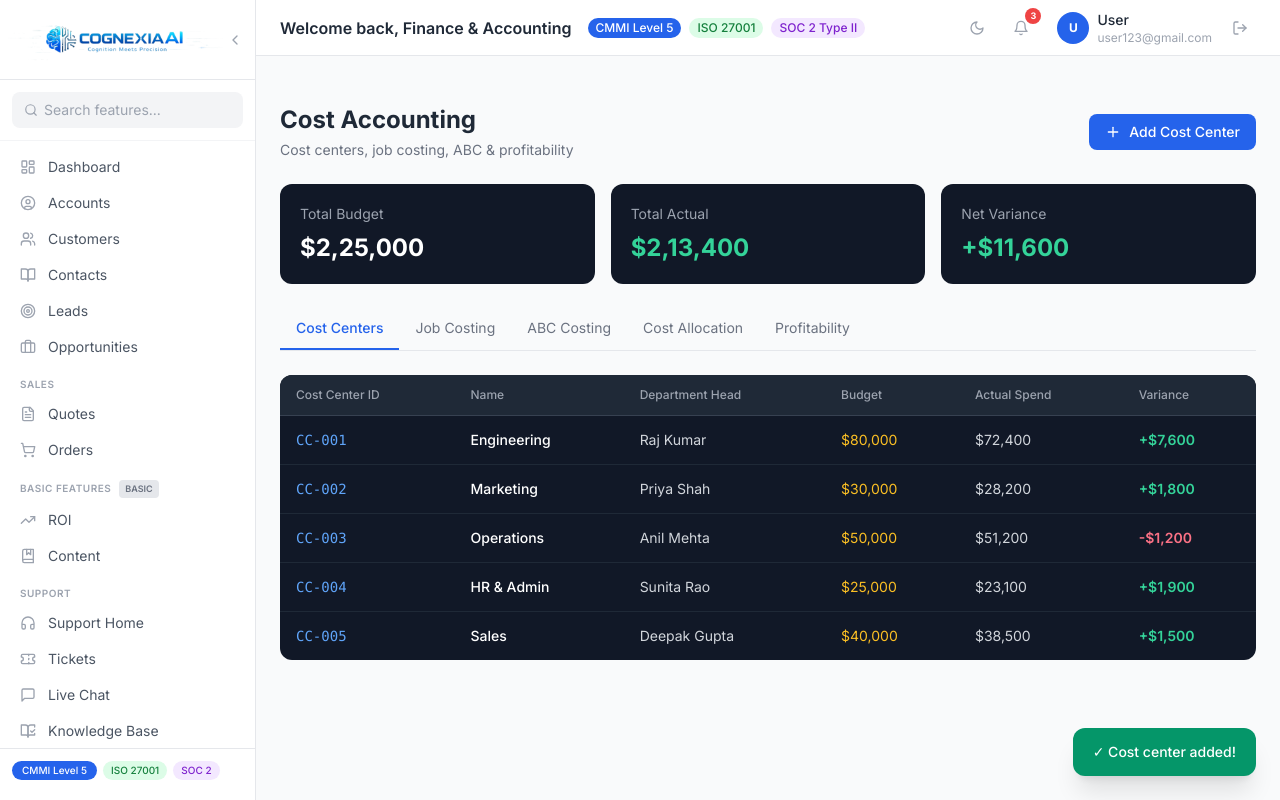
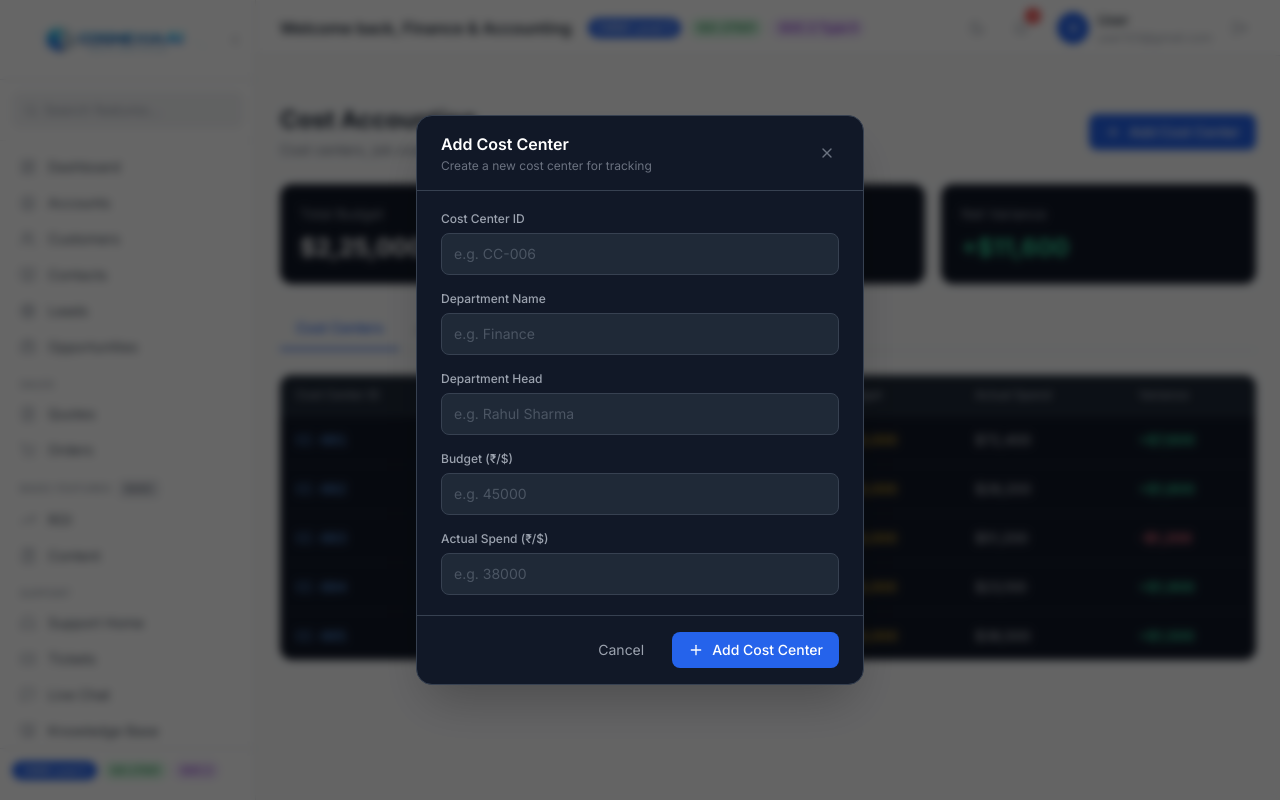
Before and after one commit to mayurkhopade73-sudo/Finance_Accounting_Dashboard_Official, a Next.js app: page /finance/cost-accounting in a window 1280 px wide. Both pictures are taken after a click on the button "Add Cost Center". Built offline with nearby package versions, Linux system fonts and the light colour scheme.

Commit message:
Cost Accounting updates
Cost Accounting updates

```diff
--- a/app/finance/cost-accounting/page.tsx
+++ b/app/finance/cost-accounting/page.tsx
@@ -1,11 +1,105 @@
 'use client';
-import { Toast } from '../../components/Modal';
 import { useState } from 'react';
-import { Plus } from 'lucide-react';
+import { Plus, X } from 'lucide-react';
+
+// Toast component (inline since original imports from Modal)
+function Toast({ message, onDone }) {
+  setTimeout(onDone, 2500);
+  return (
+    <div className="fixed top-4 right-4 z-50 bg-gray-900 border border-emerald-500/40 text-emerald-400 px-4 py-3 rounded-lg shadow-lg text-sm font-medium animate-pulse">
+      {message}
+    </div>
+  );
+}
+
+// Add Cost Center Modal
+function AddCostCenterModal({ onClose, onAdd }) {
+  const [form, setForm] = useState({ id: '', name: '', head: '', budget: '', actual: '' });
+  const [errors, setErrors] = useState({});
+
+  const validate = () => {
+    const e = {};
+    if (!form.id.trim()) e.id = 'Cost Center ID is required';
+    if (!form.name.trim()) e.name = 'Name is required';
+    if (!form.head.trim()) e.head = 'Department Head is required';
+    if (!form.budget.trim()) e.budget = 'Budget is required';
+    else if (isNaN(Number(form.budget.replace(/[,$]/g, '')))) e.budget = 'Enter a valid number';
+    if (!form.actual.trim()) e.actual = 'Actual Spend is required';
+    else if (isNaN(Number(form.actual.replace(/[,$]/g, '')))) e.actual = 'Enter a valid number';
+    return e;
+  };
+
+  const handleSubmit = () => {
+    const e = validate();
+    if (Object.keys(e).length > 0) { setErrors(e); return; }
+    const budget = Number(form.budget.replace(/[,$]/g, ''));
+    const actual = Number(form.actual.replace(/[,$]/g, ''));
+    const diff = budget - actual;
+    onAdd({
+      id: form.id.toUpperCase(),
+      name: form.name,
+      head: form.head,
+      budget: `$${budget.toLocaleString()}`,
+      actual: `$${actual.toLocaleString()}`,
+      variance: diff >= 0 ? `+$${diff.toLocaleString()}` : `-$${Math.abs(diff).toLocaleString()}`,
+    });
+    onClose();
+  };
+
+  const field = (key, label, placeholder, type = 'text') => (
+    <div>
+      <label className="block text-gray-400 text-xs font-medium mb-1.5">{label}</label>
+      <input
+        type={type}
+        placeholder={placeholder}
+        value={form[key]}
+        onChange={e => { setForm(p => ({ ...p, [key]: e.target.value })); setErrors(p => ({ ...p, [key]: '' })); }}
+        className={`w-full bg-gray-800 border ${errors[key] ? 'border-rose-500' : 'border-gray-700'} rounded-lg px-3 py-2.5 text-white text-sm placeholder-gray-600 focus:outline-none focus:border-blue-500 transition-colors`}
+      />
+      {errors[key] && <p className="text-rose-400 text-xs mt-1">{errors[key]}</p>}
+    </div>
+  );
+
+  return (
+    <div className="fixed inset-0 z-50 flex items-center justify-center bg-black/60 backdrop-blur-sm">
+      <div className="bg-gray-900 border border-gray-700 rounded-2xl w-full max-w-md mx-4 shadow-2xl">
+        {/* Header */}
+        <div className="flex items-center justify-between px-6 py-4 border-b border-gray-700">
+          <div>
+            <h2 className="text-white font-semibold text-base">Add Cost Center</h2>
+            <p className="text-gray-500 text-xs mt-0.5">Create a new cost center for tracking</p>
+          </div>
+          <button onClick={onClose} className="text-gray-500 hover:text-white transition-colors p-1 rounded-lg hover:bg-gray-800">
+            <X className="w-4 h-4" />
+          </button>
+        </div>
+
+        {/* Form */}
+        <div className="px-6 py-5 space-y-4">
+          {field('id', 'Cost Center ID', 'e.g. CC-006')}
+          {field('name', 'Department Name', 'e.g. Finance')}
+          {field('head', 'Department Head', 'e.g. Rahul Sharma')}
+          {field('budget', 'Budget (₹/$)', 'e.g. 45000')}
+          {field('actual', 'Actual Spend (₹/$)', 'e.g. 38000')}
+        </div>
+
+        {/* Footer */}
+        <div className="flex items-center justify-end gap-3 px-6 py-4 border-t border-gray-700">
+          <button onClick={onClose} className="px-4 py-2 text-gray-400 hover:text-white text-sm transition-colors rounded-lg hover:bg-gray-800">
+            Cancel
+          </button>
+          <button onClick={handleSubmit} className="flex items-center gap-2 px-4 py-2 bg-blue-600 text-white rounded-lg text-sm font-medium hover:bg-blue-700 transition-colors">
+            <Plus className="w-4 h-4" /> Add Cost Center
+          </button>
+        </div>
+      </div>
+    </div>
+  );
+}
 
 const tabs = ['Cost Centers', 'Job Costing', 'ABC Costing', 'Cost Allocation', 'Profitability'];
 
-const costCenters = [
+const initialCostCenters = [
   { id: 'CC-001', name: 'Engineering', head: 'Raj Kumar', budget: '$80,000', actual: '$72,400', variance: '+$7,600' },
   { id: 'CC-002', name: 'Marketing', head: 'Priya Shah', budget: '$30,000', actual: '$28,200', variance: '+$1,800' },
   { id: 'CC-003', name: 'Operations', head: 'Anil Mehta', budget: '$50,000', actual: '$51,200', variance: '-$1,200' },
@@ -47,16 +141,33 @@ const profitability = [
 export default function CostAccountingPage() {
   const [toast, setToast] = useState('');
   const [activeTab, setActiveTab] = useState(0);
+  const [showModal, setShowModal] = useState(false);
+  const [costCenters, setCostCenters] = useState(initialCostCenters);
+
+  const handleAddCostCenter = (newCenter) => {
+    setCostCenters(prev => [...prev, newCenter]);
+    setToast('Cost center added successfully!');
+  };
 
   return (
     <div className="p-6 space-y-6">
       {toast && <Toast message={toast} onDone={() => setToast('')} />}
+      {showModal && (
+        <AddCostCenterModal
+          onClose={() => setShowModal(false)}
+          onAdd={handleAddCostCenter}
+        />
+      )}
+
       <div className="flex items-center justify-between">
         <div>
-          <h1 className="text-2xl font-bold text-white-800">Cost Accounting</h1>
+          <h1 className="text-2xl font-bold text-gray-800">Cost Accounting</h1>
           <p className="text-gray-500 text-sm mt-1">Cost centers, job costing, ABC & profitability</p>
         </div>
-        <button onClick={() => setToast('Cost center added!')} className="flex items-center gap-2 px-4 py-2 bg-blue-600 text-white rounded-lg text-sm font-medium hover:bg-blue-700">
+        <button
+          onClick={() => setShowModal(true)}
+          className="flex items-center gap-2 px-4 py-2 bg-blue-600 text-white rounded-lg text-sm font-medium hover:bg-blue-700"
+        >
           <Plus className="w-4 h-4" /> Add Cost Center
         </button>
       </div>
```
